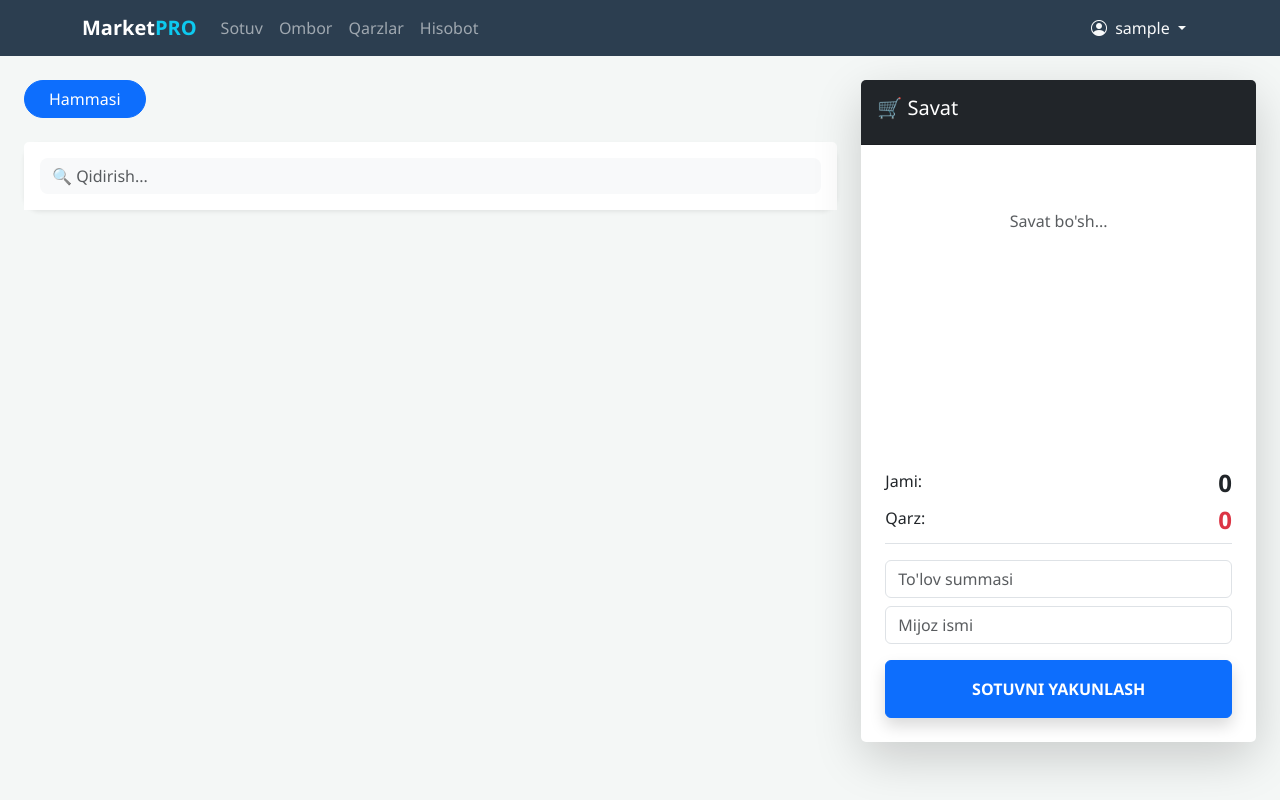
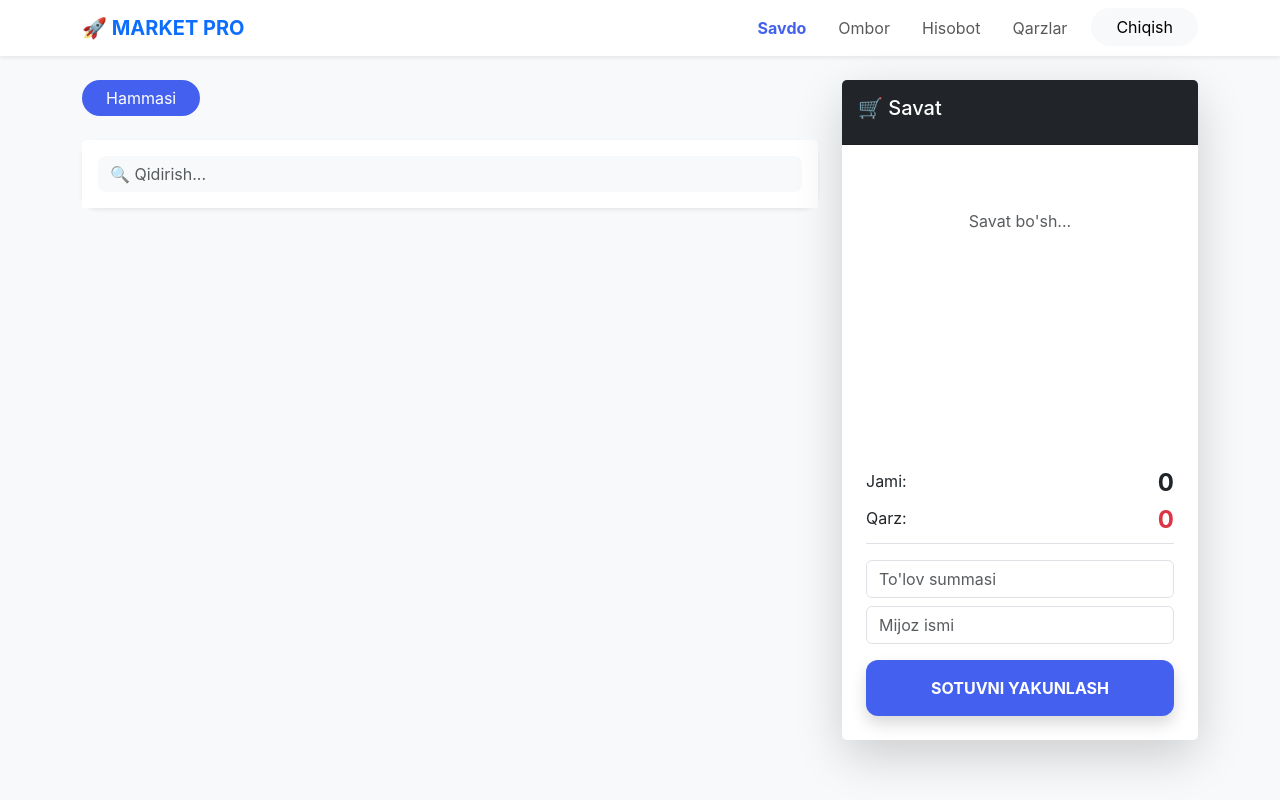
Before and after one commit to urmonaliyevv/market-sayt, a Flask app: page / in a window 1280 px wide. Run offline with Flask 3, Linux system fonts and the light colour scheme; the visitor is signed in with stand-in values (Sample User, id 1); some libraries are stand-ins or nearby versions.

Commit message:
Update base.html

```diff
--- a/templates/base.html
+++ b/templates/base.html
@@ -3,50 +3,35 @@
 <head>
     <meta charset="UTF-8">
     <meta name="viewport" content="width=device-width, initial-scale=1.0">
-    <title>POS System</title>
+    <title>Market Pro 2026</title>
     <link href="https://cdn.jsdelivr.net/npm/bootstrap@5.3.0/dist/css/bootstrap.min.css" rel="stylesheet">
     <link rel="stylesheet" href="https://cdn.jsdelivr.net/npm/bootstrap-icons@1.11.1/font/bootstrap-icons.css">
+    <script src="https://cdn.jsdelivr.net/npm/sweetalert2@11"></script>
     <style>
-        body { background: #f4f7f6; font-family: 'Segoe UI', sans-serif; }
-        .navbar { background: #2c3e50 !important; }
-        .premium-card { background: white; border-radius: 12px; border: none; cursor: pointer; transition: 0.3s; }
-        .premium-card:hover { transform: translateY(-3px); box-shadow: 0 10px 20px rgba(0,0,0,0.1); }
-        .dropdown-menu { border: none; shadow: 0 5px 15px rgba(0,0,0,0.1); }
-        .bg-soft-info { background-color: rgba(13, 202, 240, 0.1); }
-        .text-info { color: #0dcaf0 !important; }
-        .bg-soft-success { background-color: rgba(25, 135, 84, 0.1); }
-        .bg-soft-danger { background-color: rgba(220, 53, 69, 0.1); }
-        .pointer { cursor: pointer; }
-        .rounded-4 { border-radius: 1rem !important; }
-        .btn-white { background: white; border: none; }
+        :root { --primary: #4361ee; --bg: #f8f9fa; }
+        body { background-color: var(--bg); font-family: 'Inter', sans-serif; }
+        .card { border-radius: 16px; border: none; }
+        .btn-primary { background: var(--primary); border: none; border-radius: 12px; }
+        .nav-link.active { color: var(--primary) !important; font-weight: bold; }
+        .bg-soft-primary { background: #e0e7ff; color: #4361ee; }
     </style>
 </head>
 <body>
-    <nav class="navbar navbar-expand-lg navbar-dark mb-4">
+    <nav class="navbar navbar-expand-lg navbar-white bg-white shadow-sm sticky-top mb-4">
         <div class="container">
-            <a class="navbar-brand fw-bold" href="/">Market<span class="text-info">PRO</span></a>
-            {% if session['user_id'] %}
+            <a class="navbar-brand fw-bold text-primary" href="/">🚀 MARKET PRO</a>
             <div class="collapse navbar-collapse" id="navbarNav">
-                <ul class="navbar-nav me-auto">
-                    <li class="nav-item"><a class="nav-link" href="/">Sotuv</a></li>
-                    <li class="nav-item"><a class="nav-link" href="/ombor">Ombor</a></li>
-                    <li class="nav-item"><a class="nav-link" href="/qarzlar">Qarzlar</a></li>
-                    <li class="nav-item"><a class="nav-link" href="/hisobot">Hisobot</a></li>
+                <ul class="navbar-nav ms-auto gap-3">
+                    <li class="nav-item"><a class="nav-link {% if request.path == '/' %}active{% endif %}" href="/">Savdo</a></li>
+                    <li class="nav-item"><a class="nav-link {% if request.path == '/ombor' %}active{% endif %}" href="/ombor">Ombor</a></li>
+                    <li class="nav-item"><a class="nav-link {% if request.path == '/hisobot' %}active{% endif %}" href="/hisobot">Hisobot</a></li>
+                    <li class="nav-item"><a class="nav-link {% if request.path == '/qarzlar' %}active{% endif %}" href="/qarzlar">Qarzlar</a></li>
+                    <li class="nav-item"><a class="btn btn-light rounded-pill px-4" href="/logout">Chiqish</a></li>
                 </ul>
-                <div class="dropdown">
-                    <button class="btn btn-outline-light dropdown-toggle border-0" type="button" data-bs-toggle="dropdown">
-                        <i class="bi bi-person-circle me-1"></i> {{ session['username'] }}
-                    </button>
-                    <ul class="dropdown-menu dropdown-menu-end shadow">
-                        <li><a class="dropdown-item text-danger fw-bold" href="/logout"><i class="bi bi-box-arrow-right me-2"></i>Chiqish</a></li>
-                    </ul>
-                </div>
             </div>
-            {% endif %}
         </div>
     </nav>
-    <div class="container-fluid px-4">{% block content %}{% endblock %}</div>
+    <div class="container">{% block content %}{% endblock %}</div>
     <script src="https://cdn.jsdelivr.net/npm/bootstrap@5.3.0/dist/js/bootstrap.bundle.min.js"></script>
-    <script src="https://cdn.jsdelivr.net/npm/sweetalert2@11"></script>
 </body>
 </html>
```
